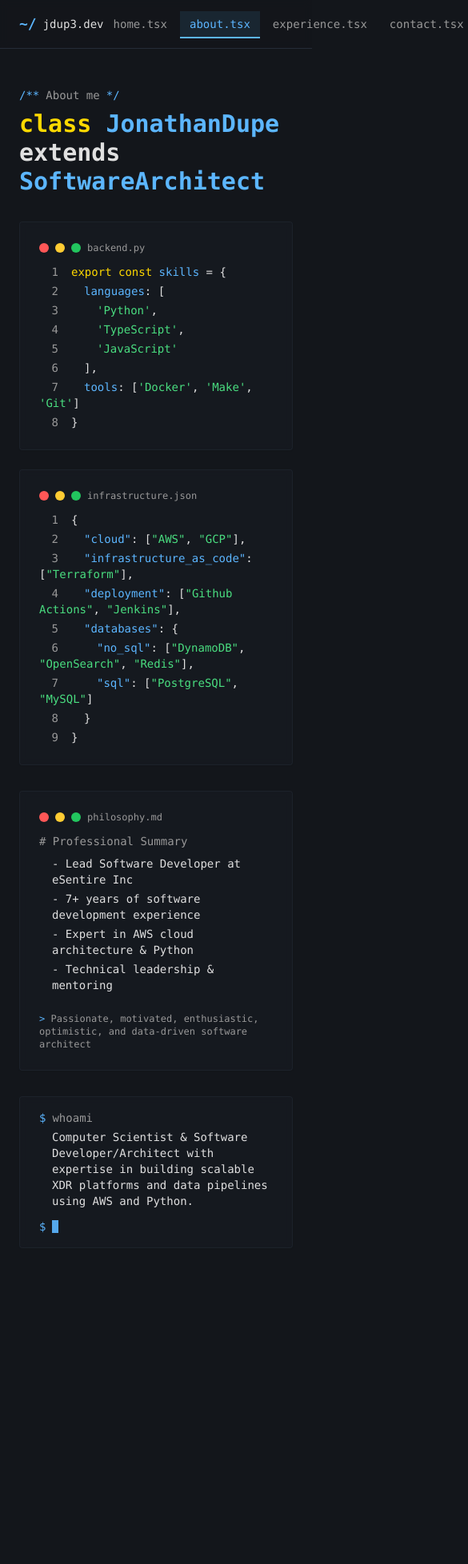
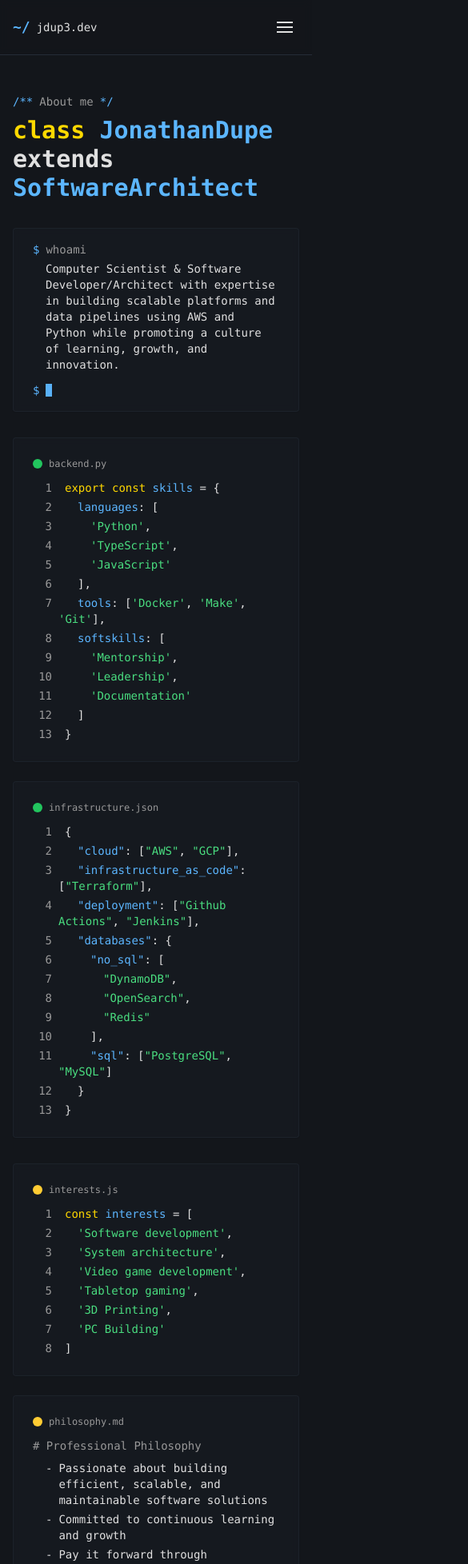
Before and after one commit to JDup3/jdup3.github.io, a React (Vite) app: page /about in a window 390 px wide. Shown: the top 1956 px of the page at 80% size, 585 px wide, since content can reach past the window. Before the commit the page ends 1609 px from the top, so only its background shows below. Built offline with nearby package versions, Linux system fonts and the light colour scheme.

Commit message:
Rearranging content, fixing mobile experience (#3)

```diff
--- a/src/App.tsx
+++ b/src/App.tsx
@@ -9,7 +9,7 @@ function App() {
   return (
     <div className="min-h-screen bg-background font-mono">
       <Navigation />
-      <main className="container mx-auto px-6 py-12 max-w-5xl">
+      <main className="container mx-auto px-4 sm:px-6 py-12 max-w-5xl">
         <Routes>
           <Route path="/" element={<Home />} />
           <Route path="/about" element={<About />} />
--- a/src/components/Navigation.tsx
+++ b/src/components/Navigation.tsx
@@ -1,19 +1,32 @@
 import { NavLink } from 'react-router-dom';
+import { useState } from 'react';
 import { cn } from '../lib/utils';
 
 function Navigation() {
+  const [isMenuOpen, setIsMenuOpen] = useState(false);
+
+  const navItems = [
+    { to: '/', label: 'home.tsx' },
+    { to: '/about', label: 'about.tsx' },
+    { to: '/experience', label: 'experience.tsx' },
+    { to: '/contact', label: 'contact.tsx' },
+  ];
+
   return (
     <nav className="border-b border-border bg-background/95 backdrop-blur-sm sticky top-0 z-50">
-      <div className="container mx-auto px-6 max-w-5xl">
+      <div className="container mx-auto px-4 sm:px-6 max-w-5xl">
         <div className="flex items-center justify-between py-4">
           <div className="flex items-center space-x-2">
             <span className="text-primary font-mono text-lg font-bold">~/</span>
             <span className="text-foreground font-mono text-sm">jdup3.dev</span>
           </div>
-          <ul className="flex space-x-1">
-            <li>
+
+          {/* Desktop Navigation */}
+          <ul className="hidden md:flex space-x-1">
+            {navItems.map((item) => (
+              <li key={item.to}>
                 <NavLink
-                to="/"
+                  to={item.to}
                   className={({ isActive }) =>
                     cn(
                       'px-3 py-2 text-sm font-mono transition-all duration-200 rounded-sm',
@@ -24,57 +37,68 @@ function Navigation() {
                     )
                   }
                 >
-                home.tsx
+                  {item.label}
                 </NavLink>
               </li>
-            <li>
+            ))}
+          </ul>
+
+          {/* Mobile Menu Button */}
+          <button
+            className="md:hidden p-2 rounded-sm hover:bg-secondary transition-colors"
+            onClick={() => setIsMenuOpen(!isMenuOpen)}
+            aria-label="Toggle menu"
+          >
+            <div className="w-5 h-5 relative flex flex-col justify-center">
+              <span
+                className={cn(
+                  'block h-0.5 w-5 bg-foreground transition-all duration-300',
+                  isMenuOpen ? 'rotate-45 translate-y-0.5' : '-translate-y-1'
+                )}
+              />
+              <span
+                className={cn(
+                  'block h-0.5 w-5 bg-foreground transition-all duration-300',
+                  isMenuOpen ? 'opacity-0' : 'opacity-100'
+                )}
+              />
+              <span
+                className={cn(
+                  'block h-0.5 w-5 bg-foreground transition-all duration-300',
+                  isMenuOpen ? '-rotate-45 -translate-y-0.5' : 'translate-y-1'
+                )}
+              />
+            </div>
+          </button>
+        </div>
+
+        {/* Mobile Navigation Menu */}
+        <div
+          className={cn(
+            'md:hidden transition-all duration-300 overflow-hidden',
+            isMenuOpen ? 'max-h-64 pb-4' : 'max-h-0'
+          )}
+        >
+          <ul className="space-y-1">
+            {navItems.map((item) => (
+              <li key={item.to}>
                 <NavLink
-                to="/about"
+                  to={item.to}
                   className={({ isActive }) =>
                     cn(
-                    'px-3 py-2 text-sm font-mono transition-all duration-200 rounded-sm',
+                      'block px-3 py-2 text-sm font-mono transition-all duration-200 rounded-sm',
                       'hover:bg-secondary hover:text-primary',
                       isActive
-                      ? 'bg-primary/10 text-primary border-b-2 border-primary'
+                        ? 'bg-primary/10 text-primary border-l-2 border-primary'
                         : 'text-muted-foreground'
                     )
                   }
+                  onClick={() => setIsMenuOpen(false)}
                 >
-                about.tsx
+                  {item.label}
                 </NavLink>
               </li>
-            <li>
-              <NavLink
-                to="/experience"
-                className={({ isActive }) =>
-                  cn(
-                    'px-3 py-2 text-sm font-mono transition-all duration-200 rounded-sm',
-                    'hover:bg-secondary hover:text-primary',
-                    isActive
-                      ? 'bg-primary/10 text-primary border-b-2 border-primary'
-                      : 'text-muted-foreground'
-                  )
-                }
-              >
-                experience.tsx
-              </NavLink>
-            </li>
-            <li>
-              <NavLink
-                to="/contact"
-                className={({ isActive }) =>
-                  cn(
-                    'px-3 py-2 text-sm font-mono transition-all duration-200 rounded-sm',
-                    'hover:bg-secondary hover:text-primary',
-                    isActive
-                      ? 'bg-primary/10 text-primary border-b-2 border-primary'
-                      : 'text-muted-foreground'
-                  )
-                }
-              >
-                contact.tsx
-              </NavLink>
-            </li>
+            ))}
           </ul>
         </div>
       </div>
--- a/src/components/ui/card.tsx
+++ b/src/components/ui/card.tsx
@@ -94,18 +94,18 @@ const CodeLine = React.forwardRef<HTMLDivElement, CodeLineProps>(
     },
     ref
   ) => (
-    <div ref={ref} className={className} {...props}>
+    <div ref={ref} className={cn('flex', className)} {...props}>
       {showLineNumber && lineNumber !== undefined && (
         <span
           className={cn(
-            'text-muted-foreground mr-2 inline-block w-6 text-right',
+            'text-muted-foreground mr-2 flex-shrink-0 w-6 text-right',
             lineNumberClassName
           )}
         >
           {lineNumber}
         </span>
       )}
-      {children}
+      <div className="flex-1 min-w-0">{children}</div>
     </div>
   )
 );
--- a/src/pages/About.tsx
+++ b/src/pages/About.tsx
@@ -24,14 +24,34 @@ function About() {
         </h1>
       </div>
 
+      {/* Terminal Output */}
+      <Card className="border-border/50 bg-card/50 backdrop-blur-sm">
+        <CardContent className="py-4">
+          <div className="font-mono text-sm space-y-1">
+            <div className="flex items-center space-x-2">
+              <span className="text-primary">$</span>
+              <span className="text-muted-foreground">whoami</span>
+            </div>
+            <div className="text-foreground ml-4">
+              Computer Scientist & Software Developer/Architect with expertise
+              in building scalable platforms and data pipelines using AWS and
+              Python while promoting a culture of learning, growth, and
+              innovation.
+            </div>
+            <div className="flex items-center space-x-2 pt-2">
+              <span className="text-primary">$</span>
+              <span className="w-2 h-4 bg-primary animate-pulse"></span>
+            </div>
+          </div>
+        </CardContent>
+      </Card>
+
       {/* Skills Grid */}
       <div className="grid gap-6 md:grid-cols-2">
         {/* Backend & Cloud Skills */}
         <Card className="border-border/50 bg-card/50 backdrop-blur-sm">
           <CardHeader className="pb-3">
             <div className="flex items-center space-x-2">
-              <span className="w-3 h-3 bg-destructive rounded-full"></span>
-              <span className="w-3 h-3 bg-warning rounded-full"></span>
               <span className="w-3 h-3 bg-green-500 rounded-full"></span>
               <span className="text-xs font-mono text-muted-foreground ml-2">
                 backend.py
@@ -72,7 +92,25 @@ function About() {
                 <span className="text-green-400">'Make'</span>
                 <span className="text-foreground">, </span>
                 <span className="text-green-400">'Git'</span>
-                <span className="text-foreground">]</span>
+                <span className="text-foreground">],</span>
+              </>,
+              <>
+                <span className="ml-6 text-primary">softskills</span>
+                <span className="text-foreground">: [</span>
+              </>,
+              <>
+                <span className="ml-10 text-green-400">'Mentorship'</span>
+                <span className="text-foreground">,</span>
+              </>,
+              <>
+                <span className="ml-10 text-green-400">'Leadership'</span>
+                <span className="text-foreground">,</span>
+              </>,
+              <>
+                <span className="ml-10 text-green-400">'Documentation'</span>
+              </>,
+              <>
+                <span className="ml-6 text-foreground">]</span>
               </>,
               <>
                 <span className="ml-2 text-foreground">{'}'}</span>
@@ -85,8 +123,6 @@ function About() {
         <Card className="border-border/50 bg-card/50 backdrop-blur-sm">
           <CardHeader className="pb-3">
             <div className="flex items-center space-x-2">
-              <span className="w-3 h-3 bg-destructive rounded-full"></span>
-              <span className="w-3 h-3 bg-warning rounded-full"></span>
               <span className="w-3 h-3 bg-green-500 rounded-full"></span>
               <span className="text-xs font-mono text-muted-foreground ml-2">
                 infrastructure.json
@@ -130,12 +166,20 @@ function About() {
               <>
                 <span className="ml-10 text-primary">"no_sql"</span>
                 <span className="text-foreground">: [</span>
-                <span className="text-green-400">"DynamoDB"</span>
-                <span className="text-foreground">, </span>
-                <span className="text-green-400">"OpenSearch"</span>
-                <span className="text-foreground">, </span>
-                <span className="text-green-400">"Redis"</span>
-                <span className="text-foreground">],</span>
+              </>,
+              <>
+                <span className="ml-14 text-green-400">"DynamoDB"</span>
+                <span className="text-foreground">,</span>
+              </>,
+              <>
+                <span className="ml-14 text-green-400">"OpenSearch"</span>
+                <span className="text-foreground">,</span>
+              </>,
+              <>
+                <span className="ml-14 text-green-400">"Redis"</span>
+              </>,
+              <>
+                <span className="ml-10 text-foreground">],</span>
               </>,
               <>
                 <span className="ml-10 text-primary">"sql"</span>
@@ -156,13 +200,66 @@ function About() {
         </Card>
       </div>
 
+      {/* Personal Grid */}
+      <div className="grid gap-6 md:grid-cols-2">
+        {/* Interests */}
+        <Card className="border-border/50 bg-card/50 backdrop-blur-sm">
+          <CardHeader className="pb-3">
+            <div className="flex items-center space-x-2">
+              <span className="w-3 h-3 bg-warning rounded-full"></span>
+              <span className="text-xs font-mono text-muted-foreground ml-2">
+                interests.js
+              </span>
+            </div>
+          </CardHeader>
+          <CardContentWithCode
+            className="space-y-3"
+            lines={[
+              <>
+                <span className="ml-2 text-accent">const</span>
+                <span className="text-primary"> interests </span>
+                <span className="text-foreground">= [</span>
+              </>,
+              <>
+                <span className="ml-6 text-green-400">
+                  'Software development'
+                </span>
+                <span className="text-foreground">,</span>
+              </>,
+              <>
+                <span className="ml-6 text-green-400">
+                  'System architecture'
+                </span>
+                <span className="text-foreground">,</span>
+              </>,
+              <>
+                <span className="ml-6 text-green-400">
+                  'Video game development'
+                </span>
+                <span className="text-foreground">,</span>
+              </>,
+              <>
+                <span className="ml-6 text-green-400">'Tabletop gaming'</span>
+                <span className="text-foreground">,</span>
+              </>,
+              <>
+                <span className="ml-6 text-green-400">'3D Printing'</span>
+                <span className="text-foreground">,</span>
+              </>,
+              <>
+                <span className="ml-6 text-green-400">'PC Building'</span>
+              </>,
+              <>
+                <span className="ml-2 text-foreground">]</span>
+              </>,
+            ]}
+          />
+        </Card>
         {/* Philosophy */}
         <Card className="border-border/50 bg-card/50 backdrop-blur-sm">
           <CardHeader className="pb-3">
             <div className="flex items-center space-x-2">
-            <span className="w-3 h-3 bg-destructive rounded-full"></span>
               <span className="w-3 h-3 bg-warning rounded-full"></span>
-            <span className="w-3 h-3 bg-green-500 rounded-full"></span>
               <span className="text-xs font-mono text-muted-foreground ml-2">
                 philosophy.md
               </span>
@@ -170,52 +267,48 @@ function About() {
           </CardHeader>
           <CardContent className="space-y-4 font-mono text-sm">
             <div className="space-y-2">
-            <p className="text-muted-foreground"># Professional Summary</p>
+              <p className="text-muted-foreground"># Professional Philosophy</p>
               <div className="space-y-1 ml-4">
-              <p className="text-foreground">
-                - Lead Software Developer at eSentire Inc
-              </p>
-              <p className="text-foreground">
-                - 7+ years of software development experience
-              </p>
-              <p className="text-foreground">
-                - Expert in AWS cloud architecture & Python
-              </p>
-              <p className="text-foreground">
-                - Technical leadership & mentoring
-              </p>
+                <div className="text-foreground flex">
+                  <span className="mr-2">-</span>
+                  <span className="flex-1">
+                    Passionate about building efficient, scalable, and
+                    maintainable software solutions
+                  </span>
+                </div>
+                <div className="text-foreground flex">
+                  <span className="mr-2">-</span>
+                  <span className="flex-1">
+                    Committed to continuous learning and growth
+                  </span>
+                </div>
+                <div className="text-foreground flex">
+                  <span className="mr-2">-</span>
+                  <span className="flex-1">
+                    Pay it forward through mentorship and knowledge sharing
+                  </span>
+                </div>
+                <div className="text-foreground flex">
+                  <span className="mr-2">-</span>
+                  <span className="flex-1">
+                    Quality over quantity, correctness over speed
+                  </span>
+                </div>
               </div>
             </div>
             <div className="pt-2 text-muted-foreground">
-            <p className="text-xs">
-              <span className="text-primary">{'>'}</span> Passionate, motivated,
-              enthusiastic, optimistic, and data-driven software architect
-            </p>
-          </div>
-        </CardContent>
-      </Card>
-
-      {/* Terminal Output */}
-      <Card className="border-border/50 bg-card/50 backdrop-blur-sm">
-        <CardContent className="py-4">
-          <div className="font-mono text-sm space-y-1">
-            <div className="flex items-center space-x-2">
-              <span className="text-primary">$</span>
-              <span className="text-muted-foreground">whoami</span>
-            </div>
-            <div className="text-foreground ml-4">
-              Computer Scientist & Software Developer/Architect with expertise
-              in building scalable XDR platforms and data pipelines using AWS
-              and Python.
-            </div>
-            <div className="flex items-center space-x-2 pt-2">
-              <span className="text-primary">$</span>
-              <span className="w-2 h-4 bg-primary animate-pulse"></span>
+              <div className="text-xs flex">
+                <span className="text-primary mr-2">{'>'}</span>
+                <span className="flex-1">
+                  Passionate, motivated, enthusiastic, optimistic, and
+                  data-driven software architect
+                </span>
               </div>
             </div>
           </CardContent>
         </Card>
       </div>
+    </div>
   );
 }
 
--- a/src/pages/Contact.tsx
+++ b/src/pages/Contact.tsx
@@ -1,9 +1,4 @@
-import {
-  Card,
-  CardContent,
-  CardHeader,
-  CardContentWithCode,
-} from '../components/ui/card';
+import { Card, CardContent, CardHeader } from '../components/ui/card';
 import { Button } from '../components/ui/button';
 
 function Contact() {
@@ -101,61 +96,6 @@ function Contact() {
           </CardContent>
         </Card>
 
-        {/* Interests */}
-        <Card className="border-border/50 bg-card/50 backdrop-blur-sm">
-          <CardHeader className="pb-3">
-            <div className="flex items-center space-x-2">
-              <span className="w-3 h-3 bg-green-500 rounded-full"></span>
-              <span className="text-xs font-mono text-muted-foreground ml-2">
-                interests.js
-              </span>
-            </div>
-          </CardHeader>
-          <CardContentWithCode
-            className="space-y-3"
-            lines={[
-              <>
-                <span className="ml-2 text-accent">const</span>
-                <span className="text-primary"> interests </span>
-                <span className="text-foreground">= [</span>
-              </>,
-              <>
-                <span className="ml-6 text-green-400">
-                  'Cloud architecture & AWS'
-                </span>
-                <span className="text-foreground">,</span>
-              </>,
-              <>
-                <span className="ml-6 text-green-400">
-                  'Python development'
-                </span>
-                <span className="text-foreground">,</span>
-              </>,
-              <>
-                <span className="ml-6 text-green-400">
-                  'System architecture'
-                </span>
-                <span className="text-foreground">,</span>
-              </>,
-              <>
-                <span className="ml-6 text-green-400">
-                  'Technical leadership'
-                </span>
-                <span className="text-foreground">,</span>
-              </>,
-              <>
-                <span className="ml-6 text-green-400">
-                  '3D Printing & PC Building'
-                </span>
-              </>,
-              <>
-                <span className="ml-2 text-foreground">]</span>
-              </>,
-            ]}
-          />
-        </Card>
-      </div>
-
         {/* Message */}
         <Card className="border-border/50 bg-card/50 backdrop-blur-sm">
           <CardHeader className="pb-3">
@@ -178,11 +118,14 @@ function Contact() {
                 </p>
                 <p className="ml-2">- AWS cloud solutions and infrastructure</p>
                 <p className="ml-2">- Technical leadership opportunities</p>
-              <p className="ml-2">- Hardware tinkering and game development</p>
+                <p className="ml-2">
+                  - Hardware tinkering and game development
+                </p>
               </div>
             </div>
           </CardContent>
         </Card>
+      </div>
 
       {/* Terminal */}
       <Card className="border-border/50 bg-card/50 backdrop-blur-sm">
--- a/src/pages/Home.tsx
+++ b/src/pages/Home.tsx
@@ -14,7 +14,7 @@ function Home() {
         <div className="flex items-center space-x-2 text-sm font-mono text-muted-foreground">
           <span className="text-primary"># Personal Portfolio</span>
         </div>
-        <h1 className="text-3xl font-mono font-bold text-foreground">
+        <h1 className="text-xl sm:text-2xl md:text-3xl font-mono font-bold text-foreground">
           <span className="text-accent">class</span>
           <span className="text-foreground"> </span>
           <span className="text-primary">JonathanDupe</span>
@@ -22,7 +22,7 @@ function Home() {
           <span className="text-primary">SoftwareArchitect</span>
           <span className="text-foreground">):</span>
         </h1>
-        <p className="text-lg text-muted-foreground font-mono max-w-6xl">
+        <p className="text-sm sm:text-base md:text-lg text-muted-foreground font-mono max-w-6xl">
           """ Lead Software Developer with 7+ years of experience architecting
           and developing scalable systems with AWS, Python, and modern web
           technologies. Passionate about building efficient, data-driven
@@ -83,22 +83,25 @@ function Home() {
             <div className="flex items-center space-x-2">
               <span className="w-3 h-3 bg-green-500 rounded-full"></span>
               <span className="text-xs font-mono text-muted-foreground ml-2">
-                current_project.tsx
+                current_project.md
               </span>
             </div>
           </CardHeader>
-          <CardContent className="space-y-3">
+          <CardContent className="space-y-3 font-mono text-sm">
             <div className="space-y-2">
-              <h3 className="font-mono text-sm text-primary">
-                Current Experience
-              </h3>
-              <div className="space-y-1 text-sm font-mono">
+              <p className="text-muted-foreground">
+                <span className="text-primary">#</span> Current Experience
+              </p>
+              <div className="space-y-1 ml-4">
                 <p className="text-foreground">
-                  Pendulum Intel - Senior Software Developer
+                  <span className="text-primary">## **</span>Pendulum Intel
+                  <span className="text-primary">**</span> - Lead Software
+                  Developer
                 </p>
                 <p className="text-muted-foreground">
-                  Architecting and Developing a Big Data Social Media Listening
-                  Platform and Analytics Tools in AWS
+                  <span className="text-primary">{'>'}</span> Architecting and
+                  Developing a Big Data Social Media Listening Platform and
+                  Analytics Tools in AWS
                 </p>
               </div>
             </div>
```
Also changed, not shown: src/pages/Experience.tsx (+36 -9 lines), 1 other file (tests, documents, lock files or other folders). Lines whose indentation alone changed are shown as unchanged.
